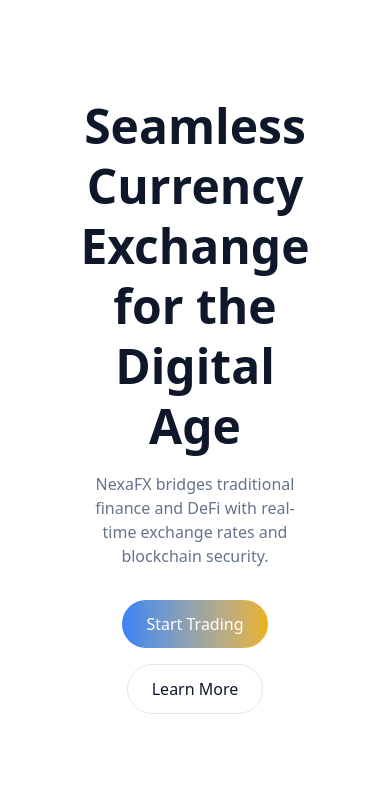
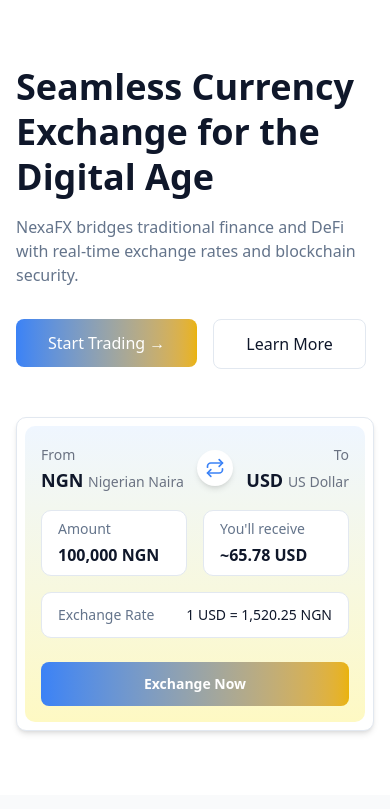
Before and after one commit to Nexacore-Org/NexaFx-web, a Next.js app: page / in a window 390 px wide. Shown: the top 809 px of the page. Built offline with nearby package versions, Linux system fonts and the light colour scheme.

Commit message:
responsive fixes

```diff
--- a/app/components/ExchangePreviewCard.tsx
+++ b/app/components/ExchangePreviewCard.tsx
@@ -2,7 +2,8 @@
 
 export default function ExchangePreviewCard() {
   return (
-    <div className="w-full max-w-md p-6 bg-white border border-[#E2E8F0] rounded-2xl shadow-md">
+    <div className="w-full max-w-md p-2 bg-white border border-[#E2E8F0] rounded-lg shadow-md">
+      <div className="p-4 rounded-lg bg-gradient-to-t from-[#FEF9C3] to-[#EFF6FF] hover:opacity-90 transition">
         <div className="flex justify-between items-center mb-4">
           <div>
             <span className="text-sm text-gray-500">From</span>
@@ -14,44 +15,52 @@
             </div>
           </div>
 
-        <div className="bg-gray-100 p-2 rounded-full">
-          <Repeat className="w-4 h-4 text-gray-500" />
+          <div className="bg-white p-2 rounded-full shadow-md">
+            <Repeat className="w-5 h-5 text-[#3B82F6]" />
           </div>
 
           <div className="text-right">
             <span className="text-sm text-gray-500">To</span>
             <div className="text-lg font-bold text-[#0F172A]">
               USD{" "}
-            <span className="font-normal text-sm text-gray-500">US Dollar</span>
+              <span className="font-normal text-sm text-gray-500">
+                US Dollar
+              </span>
             </div>
           </div>
         </div>
 
         <div className="grid grid-cols-2 gap-4 mb-4">
-        <div>
-          <label className="block text-sm text-gray-500 mb-1">Amount</label>
-          <div className="w-full border border-[#E2E8F0] rounded-lg px-4 py-3 text-[#0F172A] font-medium bg-white">
+          {/* Amount Box */}
+          <div className="w-full border border-[#E2E8F0] rounded-lg px-4 py-2 bg-white">
+            <div className="text-sm text-[#64748B]">Amount</div>
+            <div className="text-[16px] font-semibold text-[#0F172A] mt-1">
               100,000 NGN
             </div>
           </div>
-        <div>
-          <label className="block text-sm text-gray-500 mb-1">
-            You'll receive
-          </label>
-          <div className="w-full border border-[#E2E8F0] rounded-lg px-4 py-3 text-[#0F172A] font-medium bg-white">
+
+          {/* You'll receive Box */}
+          <div className="w-full border border-[#E2E8F0] rounded-lg px-4 py-2 bg-white">
+            <div className="text-sm text-[#64748B]">You'll receive</div>
+            <div className="text-[16px] font-semibold text-[#0F172A] mt-1">
               ~65.78 USD
             </div>
           </div>
         </div>
 
-      <div className="text-sm text-gray-500 mb-4">Exchange Rate</div>
-      <div className="text-sm font-medium text-[#0F172A] mb-6">
+        <div className="mb-6">
+          <div className="flex justify-between items-center w-full border border-[#E2E8F0] rounded-lg px-4 py-3 text-[#0F172A] font-medium bg-white">
+            <span className="text-sm text-[#64748B]">Exchange Rate</span>
+            <span className="text-sm text-[#0F172A] font-medium">
               1 USD = 1,520.25 NGN
+            </span>
+          </div>
         </div>
 
-      <button className="w-full py-3 rounded-full text-white font-semibold text-sm bg-gradient-to-r from-[#3B82F6] to-[#EAB308] hover:opacity-90 transition">
+        <button className="w-full py-3 rounded-md text-white font-bold text-sm bg-gradient-to-r from-[#3B82F6] to-[#EAB308] hover:opacity-90 transition">
           Exchange Now
         </button>
       </div>
+    </div>
   );
 }
--- a/app/components/Hero.tsx
+++ b/app/components/Hero.tsx
@@ -1,24 +1,27 @@
 import HeroCTA from "./HeroCTA";
 import ExchangePreviewCard from "./ExchangePreviewCard";
+
 export default function Hero() {
   return (
-    <section className="bg-white py-24 w-full">
-      <div className="w-full flex flex-col lg:flex-row items-center justify-between gap-12 px-[80px]">
+    <section className="bg-white dark:bg-slate-950 py-16 lg:py-24 w-full">
+      <div className="w-full flex flex-col lg:flex-row items-center justify-between gap-12 px-4 sm:px-10 lg:px-[80px]">
         {/* Left content */}
-        <div className="max-w-xl text-center lg:text-left mb-12 lg:mb-0">
-          <h1 className="text-[48px] font-bold text-[#0F172A] leading-tight">
-            Seamless Currency Exchange <br className="hidden md:block" /> for
-            the Digital Age
+        <div className="max-w-xl text-left lg:mb-0">
+          <h1 className="text-[36px] md:text-[48px] font-bold text-[#0F172A] dark:text-white leading-tight">
+            Seamless Currency <br className="hidden md:block" /> Exchange for
+            the Digital <br className="hidden md:block" />
+            Age
           </h1>
-          <p className="mt-4 text-[16px] text-[#64748B]">
-            NexaFX bridges traditional finance and DeFi with real-time exchange
-            rates and blockchain security.
+          <p className="mt-4 text-[16px] text-[#64748B] dark:text-slate-400">
+            NexaFX bridges traditional finance and DeFi with real-time{" "}
+            <br className="hidden md:block" /> exchange rates and blockchain
+            security.
           </p>
           <HeroCTA />
         </div>
 
         {/* Right content */}
-        <div className="w-full max-w-md bg-white ">
+        <div className="w-full max-w-md mx-auto lg:mx-0 lg:mt-0">
           <ExchangePreviewCard />
         </div>
       </div>
--- a/app/components/HeroCTA.tsx
+++ b/app/components/HeroCTA.tsx
@@ -1,10 +1,10 @@
 export default function HeroCTA() {
   return (
-    <div className="mt-8 flex flex-col sm:flex-row items-center gap-4">
-      <button className="px-6 py-3 rounded-full text-white font-medium bg-gradient-to-r from-[#3B82F6] to-[#EAB308] hover:opacity-90 transition">
-        Start Trading
+    <div className="mt-8 flex flex-row items-start gap-4">
+      <button className="w-auto px-8 py-3 rounded-md text-white font-medium bg-gradient-to-r from-[#3B82F6] to-[#EAB308] hover:opacity-90 transition">
+        Start Trading →
       </button>
-      <button className="px-6 py-3 rounded-full border border-[#E2E8F0] text-[#0F172A] hover:bg-gray-100 transition">
+      <button className="w-auto px-8 py-3 border rounded-md border-[#E2E8F0] text-[#0F172A] dark:text-white hover:bg-gray-100 dark:hover:bg-slate-800 transition">
         Learn More
       </button>
     </div>
```
Lines whose indentation alone changed are shown as unchanged.
